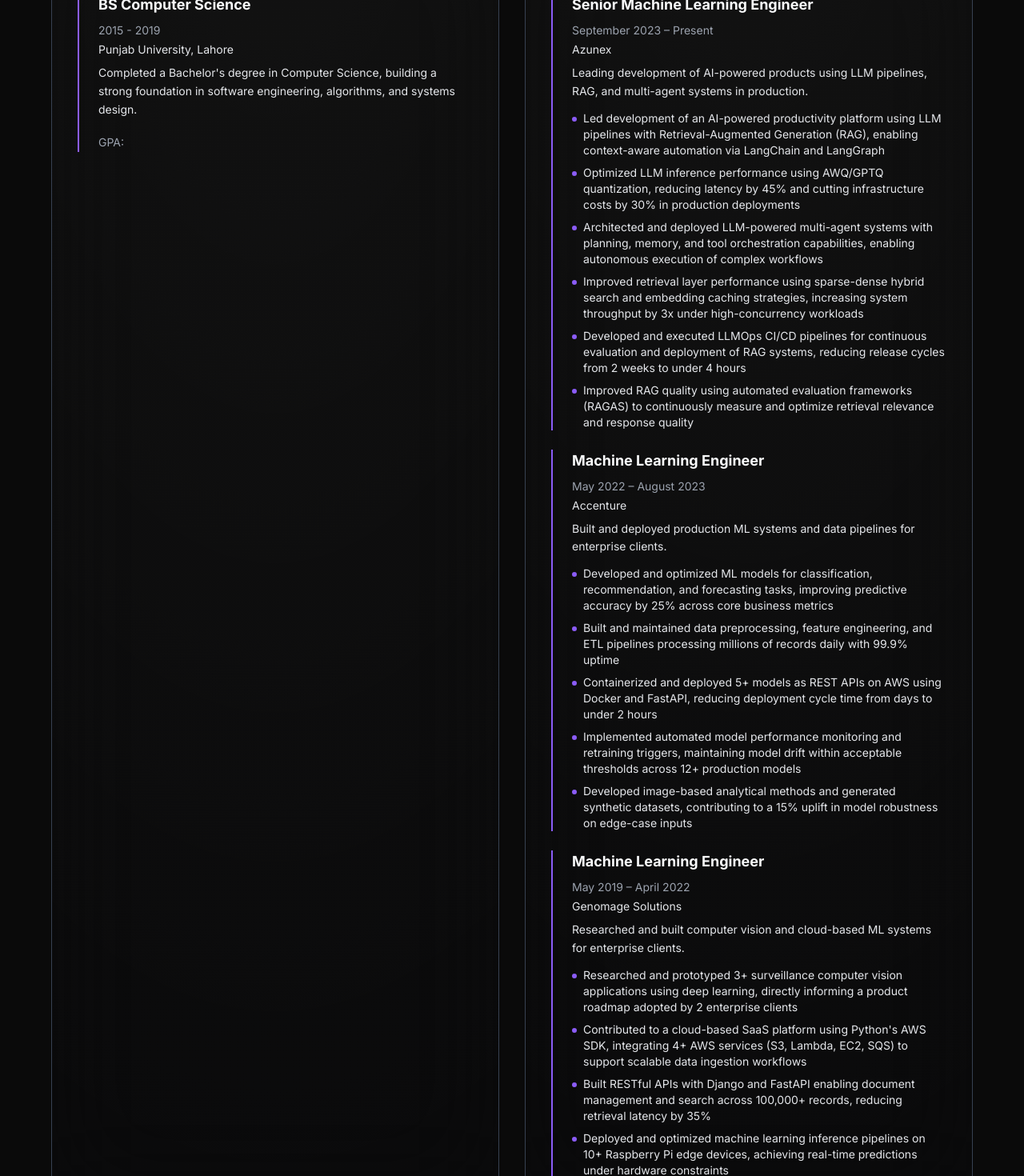
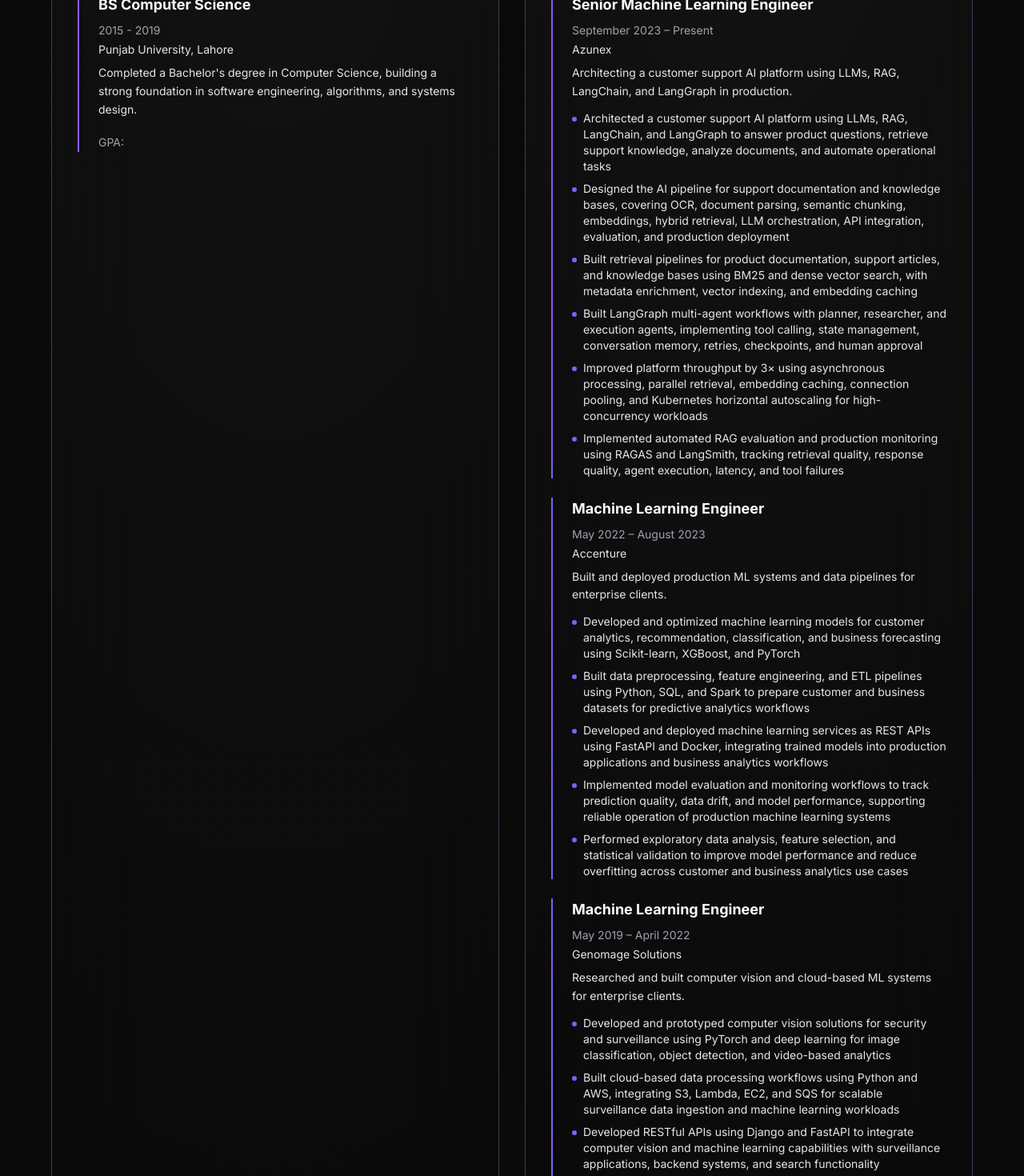
Before and after one commit to Abdullah-Basharat/Abdullah-portfolio, a React (Vite) app: page /resume in a window 1280 px wide. Shown: the part 680-2150 px from the top of the page at 80% size. Built offline with nearby package versions, Linux system fonts and the light colour scheme.

Commit message:
update expereince

```diff
--- a/src/components/Resume.tsx
+++ b/src/components/Resume.tsx
@@ -8,7 +8,7 @@ interface ResumeProps {
 const Resume: React.FC<ResumeProps> = ({ portfolioData }) => {
   const handleDownload = () => {
     // Open the Google Drive link in a new tab
-    window.open('https://drive.google.com/file/d/105y1EyRyLaRYGqk1KRtAZjSG3h65uyH6/view?usp=sharing', '_blank');
+    window.open('https://drive.google.com/file/d/12TZMO21foTLa4fzv3l-CgyISYyxiijss/view', '_blank');
   };
 
   const expertiseAreas = [
--- a/src/data/portfolioData.json
+++ b/src/data/portfolioData.json
@@ -20,7 +20,7 @@
       "linkedin": "https://www.linkedin.com/in/abdullah-basharat4/",
       "email": "abdullahbasharat400@gmail.com"
     },
-    "resumeUrl": "/resume.pdf"
+    "resumeUrl": "https://drive.google.com/file/d/12TZMO21foTLa4fzv3l-CgyISYyxiijss/view"
   },
   "about": {
     "introduction": "Passionate AI/ML Engineer with expertise in Large Language Models, RAG systems, and deep learning. Currently pursuing Data Science at PUCIT with a strong academic record and hands-on experience in developing intelligent solutions.",
@@ -42,7 +42,7 @@
         "icon": "smile"
       },
       {
-        "number": "65+",
+        "number": "30+",
         "title": "Projects",
         "description": "successfully completed across AI/ML, Computer Vision, and NLP domains.",
         "icon": "bar-chart"
@@ -154,14 +154,14 @@
         "company": "Azunex",
         "period": "September 2023 – Present",
         "type": "Full-time",
-        "description": "Leading development of AI-powered products using LLM pipelines, RAG, and multi-agent systems in production.",
+        "description": "Architecting a customer support AI platform using LLMs, RAG, LangChain, and LangGraph in production.",
         "achievements": [
-          "Led development of an AI-powered productivity platform using LLM pipelines with Retrieval-Augmented Generation (RAG), enabling context-aware automation via LangChain and LangGraph",
-          "Optimized LLM inference performance using AWQ/GPTQ quantization, reducing latency by 45% and cutting infrastructure costs by 30% in production deployments",
-          "Architected and deployed LLM-powered multi-agent systems with planning, memory, and tool orchestration capabilities, enabling autonomous execution of complex workflows",
-          "Improved retrieval layer performance using sparse-dense hybrid search and embedding caching strategies, increasing system throughput by 3x under high-concurrency workloads",
-          "Developed and executed LLMOps CI/CD pipelines for continuous evaluation and deployment of RAG systems, reducing release cycles from 2 weeks to under 4 hours",
-          "Improved RAG quality using automated evaluation frameworks (RAGAS) to continuously measure and optimize retrieval relevance and response quality"
+          "Architected a customer support AI platform using LLMs, RAG, LangChain, and LangGraph to answer product questions, retrieve support knowledge, analyze documents, and automate operational tasks",
+          "Designed the AI pipeline for support documentation and knowledge bases, covering OCR, document parsing, semantic chunking, embeddings, hybrid retrieval, LLM orchestration, API integration, evaluation, and production deployment",
+          "Built retrieval pipelines for product documentation, support articles, and knowledge bases using BM25 and dense vector search, with metadata enrichment, vector indexing, and embedding caching",
+          "Built LangGraph multi-agent workflows with planner, researcher, and execution agents, implementing tool calling, state management, conversation memory, retries, checkpoints, and human approval",
+          "Improved platform throughput by 3× using asynchronous processing, parallel retrieval, embedding caching, connection pooling, and Kubernetes horizontal autoscaling for high-concurrency workloads",
+          "Implemented automated RAG evaluation and production monitoring using RAGAS and LangSmith, tracking retrieval quality, response quality, agent execution, latency, and tool failures"
         ]
       },
       {
@@ -171,11 +171,11 @@
         "type": "Full-time",
         "description": "Built and deployed production ML systems and data pipelines for enterprise clients.",
         "achievements": [
-          "Developed and optimized ML models for classification, recommendation, and forecasting tasks, improving predictive accuracy by 25% across core business metrics",
-          "Built and maintained data preprocessing, feature engineering, and ETL pipelines processing millions of records daily with 99.9% uptime",
-          "Containerized and deployed 5+ models as REST APIs on AWS using Docker and FastAPI, reducing deployment cycle time from days to under 2 hours",
-          "Implemented automated model performance monitoring and retraining triggers, maintaining model drift within acceptable thresholds across 12+ production models",
-          "Developed image-based analytical methods and generated synthetic datasets, contributing to a 15% uplift in model robustness on edge-case inputs"
+          "Developed and optimized machine learning models for customer analytics, recommendation, classification, and business forecasting using Scikit-learn, XGBoost, and PyTorch",
+          "Built data preprocessing, feature engineering, and ETL pipelines using Python, SQL, and Spark to prepare customer and business datasets for predictive analytics workflows",
+          "Developed and deployed machine learning services as REST APIs using FastAPI and Docker, integrating trained models into production applications and business analytics workflows",
+          "Implemented model evaluation and monitoring workflows to track prediction quality, data drift, and model performance, supporting reliable operation of production machine learning systems",
+          "Performed exploratory data analysis, feature selection, and statistical validation to improve model performance and reduce overfitting across customer and business analytics use cases"
         ]
       },
       {
@@ -185,10 +185,10 @@
         "type": "Full-time",
         "description": "Researched and built computer vision and cloud-based ML systems for enterprise clients.",
         "achievements": [
-          "Researched and prototyped 3+ surveillance computer vision applications using deep learning, directly informing a product roadmap adopted by 2 enterprise clients",
-          "Contributed to a cloud-based SaaS platform using Python's AWS SDK, integrating 4+ AWS services (S3, Lambda, EC2, SQS) to support scalable data ingestion workflows",
-          "Built RESTful APIs with Django and FastAPI enabling document management and search across 100,000+ records, reducing retrieval latency by 35%",
-          "Deployed and optimized machine learning inference pipelines on 10+ Raspberry Pi edge devices, achieving real-time predictions under hardware constraints"
+          "Developed and prototyped computer vision solutions for security and surveillance using PyTorch and deep learning for image classification, object detection, and video-based analytics",
+          "Built cloud-based data processing workflows using Python and AWS, integrating S3, Lambda, EC2, and SQS for scalable surveillance data ingestion and machine learning workloads",
+          "Developed RESTful APIs using Django and FastAPI to integrate computer vision and machine learning capabilities with surveillance applications, backend systems, and search functionality",
+          "Applied production ML practices across data versioning, model evaluation, optimization, deployment, testing, monitoring, and edge inference, improving reliability and maintainability of deployed AI systems"
         ]
       }
     ],
```
